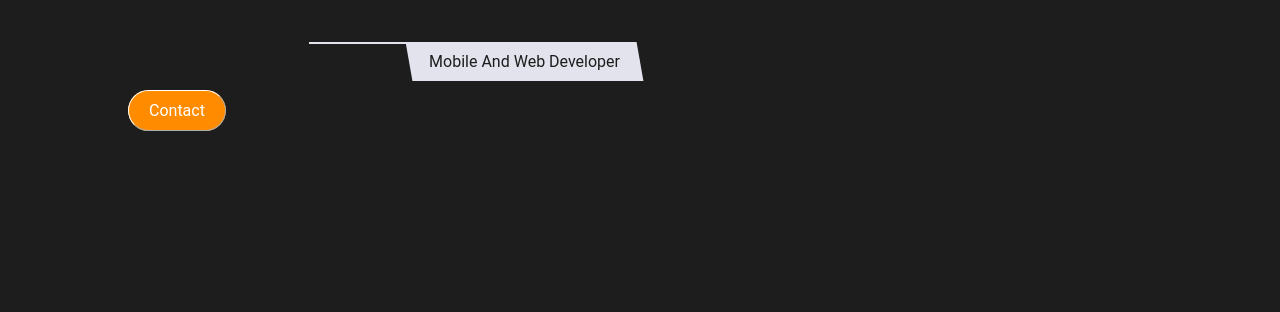
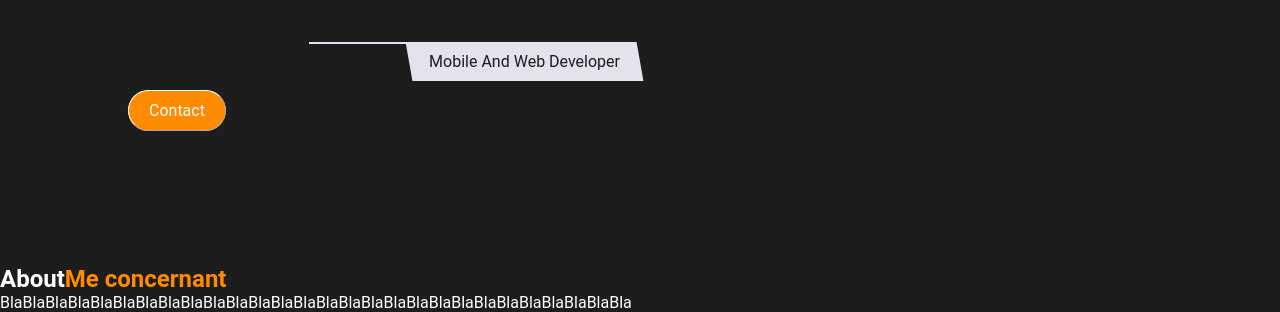
Before and after one commit to Cooleliel/PortFolio, a plain HTML site: page public/index.html in a window 1280 px wide. Shown: the part 535-847 px from the top of the page. Before the commit the page ends 800 px from the top, so only its background shows below. Drawn offline with Linux system fonts and the light colour scheme.

Commit message:
Ajout de texte dans la section about

```diff
--- a/public/index.html
+++ b/public/index.html
@@ -34,6 +34,13 @@
    <img src="img/IMG.jpg" alt="" class="image" id="pp">
   </section>
 
+  <!--About section-->
+  <section class="about" id="about-section">
+   <h2 class="heading">About<span class="highlight">Me concernant</span></h2>
+   <div class="separator"></div>
+   <p class="sub-heading">BlaBlaBlaBlaBlaBlaBlaBlaBlaBlaBlaBlaBlaBlaBlaBlaBlaBlaBlaBlaBlaBlaBlaBlaBlaBlaBlaBla</p>
+  </section>
+
   <script src="app.js"></script>
 
  </body>
```
